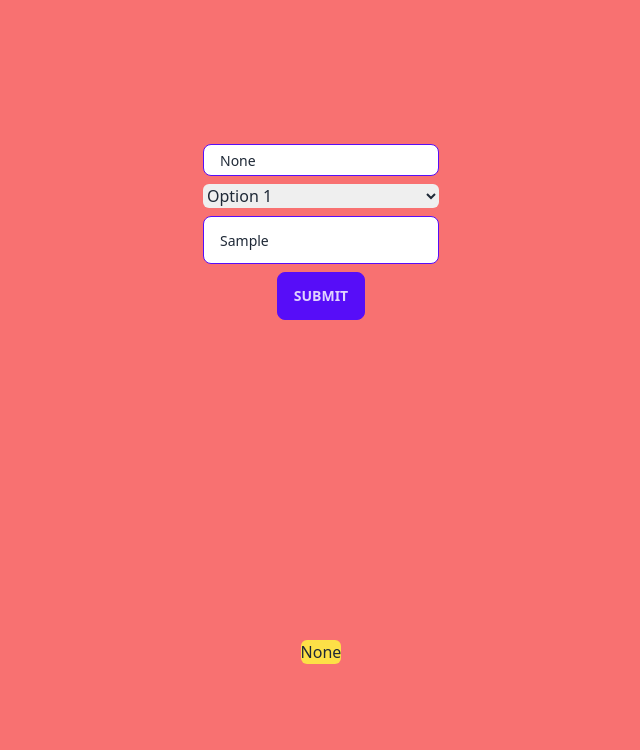
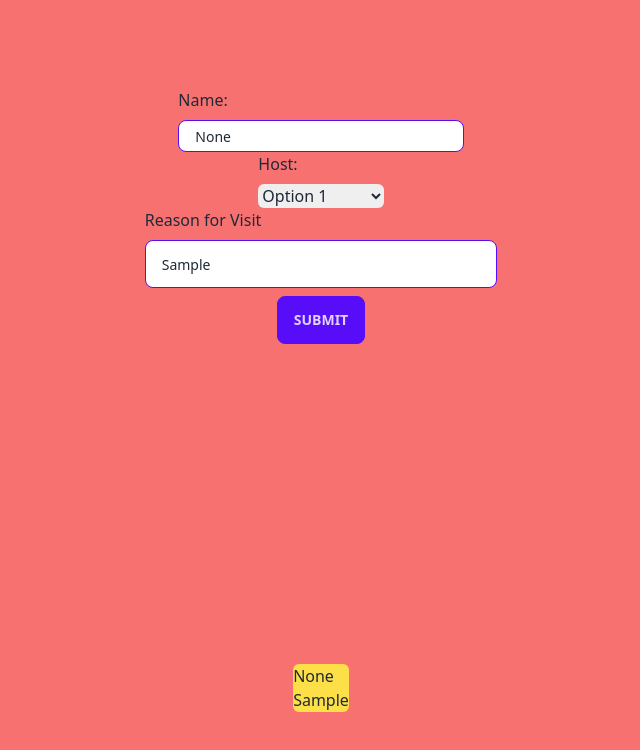
Before and after one commit to pathakHemanta/kiosk-check-in, a Next.js app: page / in a window 1280 px wide. Both pictures are taken after typing "Sample" into the empty fields and a click on the button "SUBMIT". Shown: the top 750 px of the page, without its empty margins (319-959 px from the left). Built offline with nearby package versions, Linux system fonts and the light colour scheme.

Commit message:
Input fields values are stored

```diff
--- a/src/pages/index.js
+++ b/src/pages/index.js
@@ -2,15 +2,29 @@ import { useState } from "react";
 
 export default function Home() {
   const [name, setName] = useState("None");
-  const [serverName, setServerName] = useState("None");
+  const [serverInfo, setServerInfo] = useState([]);
+  const [selectedValue, setSelectedValue] = useState("");
+  const [reasonForVisit, setReasonForVisit] = useState("");
 
   function handleNameChange(e) {
+    Object.keys(e).forEach((element) => {
+      console.log(element);
+    });
+
+    if (e.target.name == "visitor") {
       setName(e.target.value);
+    } else if (e.target.name == "reason") {
+      setReasonForVisit(e.target.value);
+    }
+  }
+
+  function handleSelect(e) {
+    setSelectedValue(e.target.value);
   }
 
   function handleSubmit(e) {
     e.preventDefault();
-    setServerName(name);
+    setServerInfo([name, selectedValue, reasonForVisit]);
   }
 
   return (
@@ -19,29 +33,51 @@ export default function Home() {
         className="flex flex-col items-center max-w-sm"
         onSubmit={handleSubmit}
       >
+        <label>
+          Name:
           <input
             type="text"
             value={name}
-          name="name"
-          placeholder="Name"
-          className="input input-bordered input-primary w-full h-8 text-sm spacing"
+            name="visitor"
+            placeholder="Type your name"
+            className="input input-bordered input-primary w-full h-8 text-sm spacing focus:outline-red-600"
             onChange={handleNameChange}
           />
-        <select className="w-full rounded-md spacing">
+        </label>
+        <label>
+          Host:
+          <select
+            value={selectedValue}
+            onChange={handleSelect}
+            className="w-full rounded-md spacing"
+          >
             <option value="option1">Option 1</option>
             <option value="option2">Option 2</option>
             <option value="option3">Option 3</option>
           </select>
+        </label>
+        <label>
+          Reason for Visit
           <input
+            name="reason"
             type="text"
-          placeholder="Reason"
+            value={reasonForVisit}
+            placeholder="Reason for visit"
             className="input input-bordered input-primary w-full text-sm spacing"
+            onChange={handleNameChange}
           />
+        </label>
         <button className="btn btn-primary spacing" type="submit">
           SUBMIT
         </button>
       </form>
-      <div className="bg-yellow-300 rounded-md p-auto mt-80">{serverName}</div>
+      <div className="bg-yellow-300 rounded-md p-auto mt-80">
+        <ul>
+          {serverInfo.map((element) => (
+            <li key={serverInfo.indexOf(element)}>{element}</li>
+          ))}
+        </ul>
+      </div>
     </div>
   );
 }
```
Lines whose indentation alone changed are shown as unchanged.
